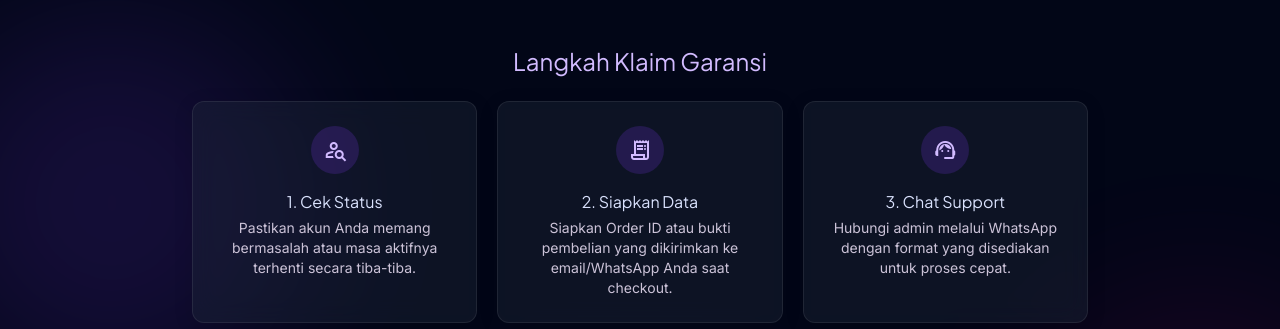
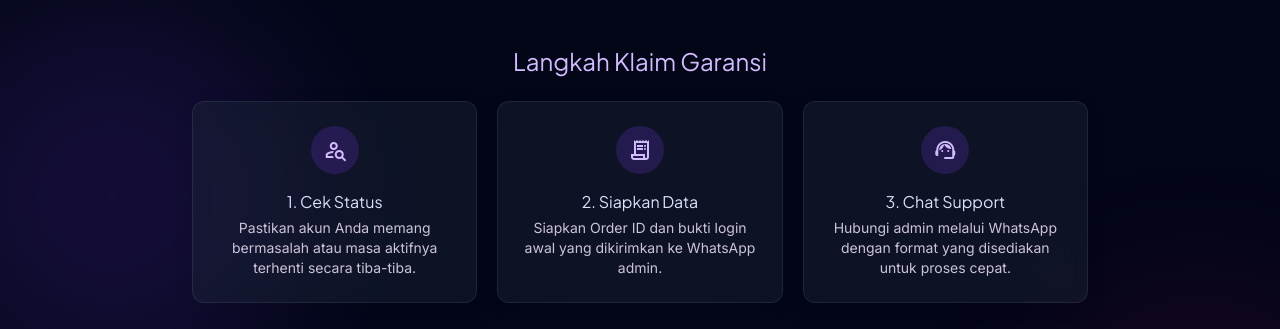
Before and after one commit to coakdikit123-hub/lekszystorenew, a website: page public/warranty.html in a window 1280 px wide. Shown: the part 283-612 px from the top of the page. Drawn offline with nearby package versions, Linux system fonts and the light colour scheme.

Commit message:
Update warranty.html

```diff
--- a/public/warranty.html
+++ b/public/warranty.html
@@ -211,7 +211,7 @@
                         <span class="material-symbols-outlined text-2xl">receipt_long</span>
                     </div>
                     <h3 class="font-title-md text-base mb-1">2. Siapkan Data</h3>
-                    <p class="text-sm text-on-surface-variant">Siapkan Order ID atau bukti pembelian yang dikirimkan ke email/WhatsApp Anda saat checkout.</p>
+                    <p class="text-sm text-on-surface-variant">Siapkan Order ID dan bukti login awal yang dikirimkan ke WhatsApp admin.</p>
                 </div>
                 <div class="glass-card p-6 rounded-xl flex flex-col items-center text-center group hover:border-primary/40 transition-all duration-300">
                     <div class="w-12 h-12 rounded-full bg-primary-container/20 flex items-center justify-center mb-4 text-primary group-hover:scale-110 transition-transform">
```
